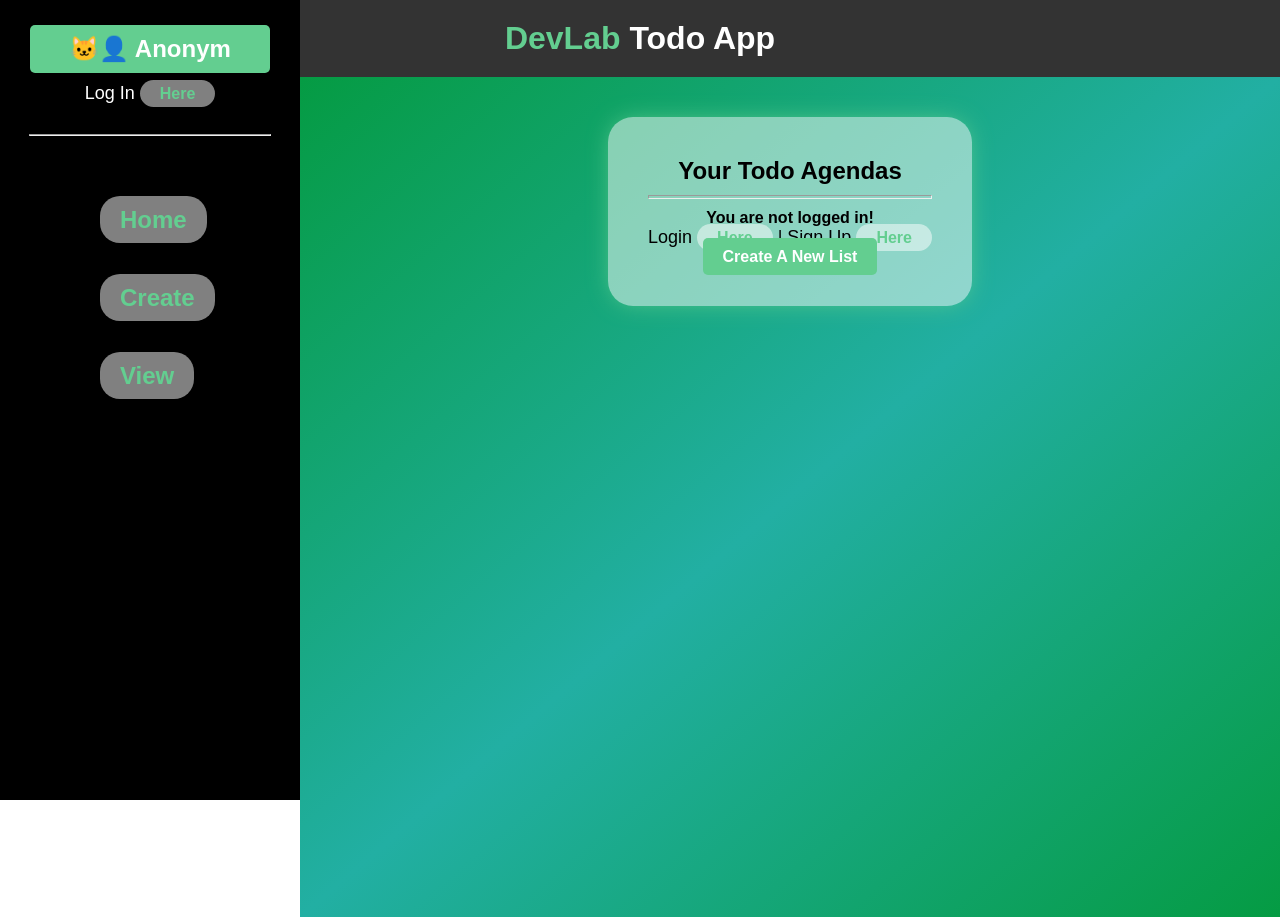
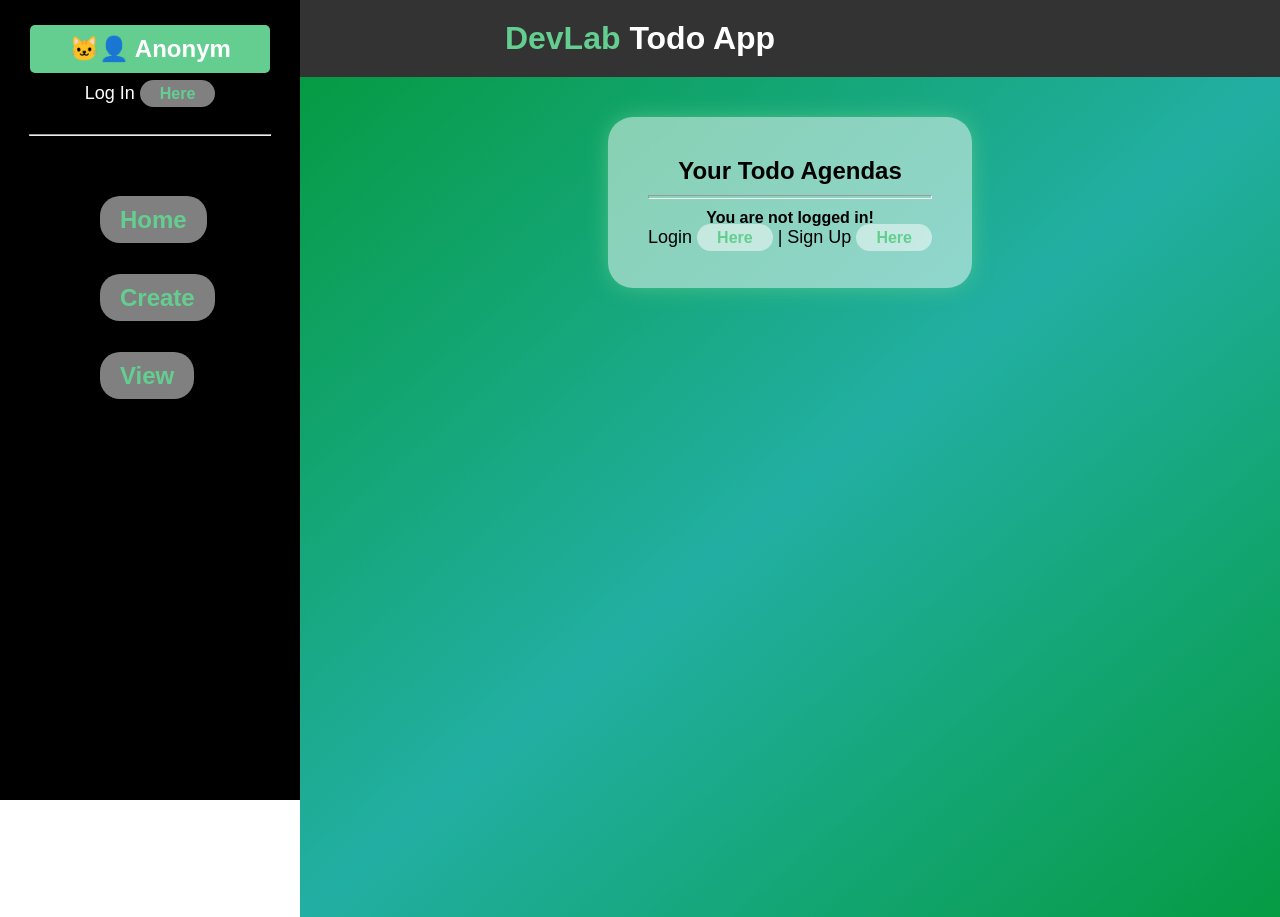
Before and after one commit to glennfor/ToDoApp, a Django app: page /view/ in a window 1280 px wide. Run offline with Django 4.2, Linux system fonts and the light colour scheme.

Commit message:
initial commit

```diff
--- a/schedule/main/templates/main/view_list.html
+++ b/schedule/main/templates/main/view_list.html
@@ -25,7 +25,5 @@
         <h4>You are not logged in!</h4>
         <p>Login <a href="/login">Here</a> | Sign Up <a href="/register">Here</a></p>
     {% endif %}
-    <a href="/create" style="background-color:rgb(99, 206, 144); color: #fff; padding: 10px 20px; border-radius: 5px;" >Create A New List</a>
 
-
-{%endblock%}
+{% endblock %}
```
Also changed, not shown: schedule/db.sqlite3.
